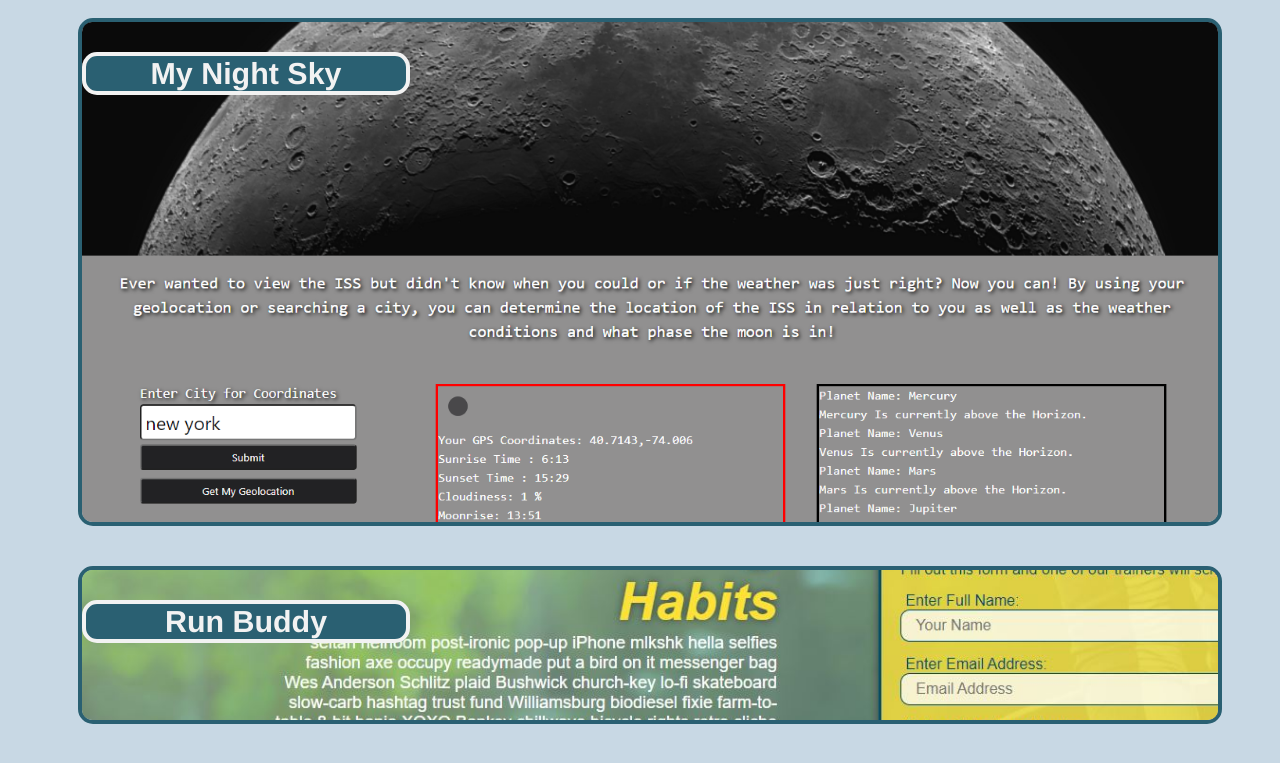
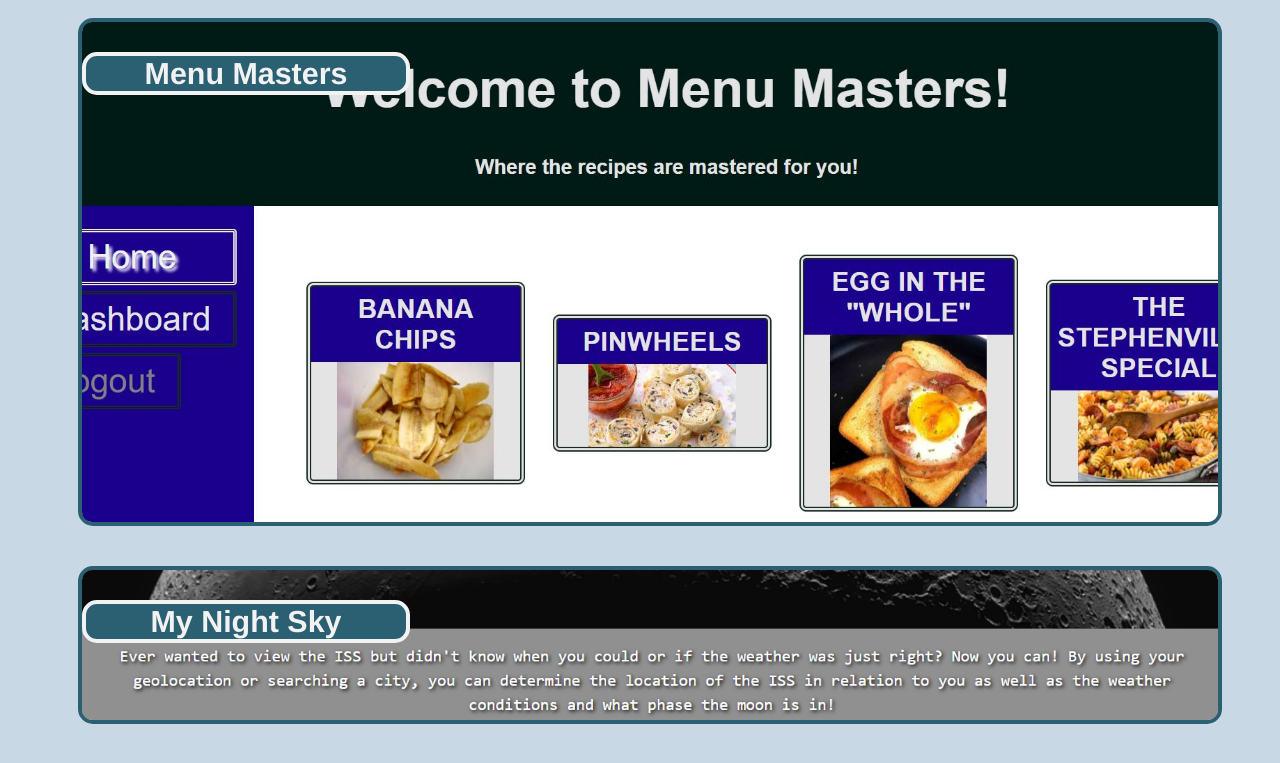
Before and after one commit to Chris-Tijerina/professional-portfolio-ctijerina, a plain HTML site: page index.html in a window 1280 px wide. Shown: the part 700-1463 px from the top of the page. Drawn offline with Linux system fonts and the light colour scheme.

Commit message:
updated portfolio with new project -menu masters

```diff
--- a/assets/css/style.css
+++ b/assets/css/style.css
@@ -1,11 +1,10 @@
 /* Page Style Start */
 :root {
-    --primary-color:#2a6072;
-    --secondary-color:#f2f2f2;
-    --tertiary-color:#c8d8e4;
+	--primary-color: #2a6072;
+	--secondary-color: #f2f2f2;
+	--tertiary-color: #c8d8e4;
 	--quarternary-color: #abd1ee;
 }
-
 
 body {
 	color: var(--quarternary-color);
@@ -147,10 +146,13 @@ header a {
 	height: 150px;
 	border-radius: 10px;
 }
+#menu-image {
+	background-image: url(../images/menu-masters-splash.JPG);
+	height: 500px;
+}
 
 #night-sky-image {
 	background-image: url(../images/my-night-sky-splash.png);
-    height: 500px;
 }
 
 #buddy-image {
@@ -162,7 +164,7 @@ header a {
 }
 
 #password-image {
-    background-image: url(../images/keyboard\ image\ \(blue\).jpeg);
+	background-image: url(../images/keyboard-image-blue.jpeg);
 }
 
 #gladiators-image {
@@ -178,7 +180,7 @@ header a {
 	justify-content: space-between;
 	font-size: 26px;
 	margin: 20px;
-    padding:10px;
+	padding: 10px;
 }
 
 .contact-links a {
--- a/index.html
+++ b/index.html
@@ -39,6 +39,10 @@
     <section id="my-work" class="content">
         <h2>My Work</h2>
         <div class="my-work-content">
+            <div class="content-tiles" id="run-buddy">
+                <h3>Menu Masters</h3>
+                <a href="https://ancient-cliffs-24066.herokuapp.com/" title="Menu Masters" id="menu-image" alt=""></a>
+            </div>
             <div class="content-tiles" id="run-buddy">
                 <h3>My Night Sky</h3>
                 <a href="https://coevpen.github.io/my-night-sky/" title="My Night Sky" id="night-sky-image" alt=""></a>
```
Also changed, not shown: assets/images/keyboard-image-blue.jpeg (renamed from assets/images/keyboard image (blue).jpeg), assets/images/menu-masters-splash.JPG (added). Lines whose indentation alone changed are shown as unchanged.
